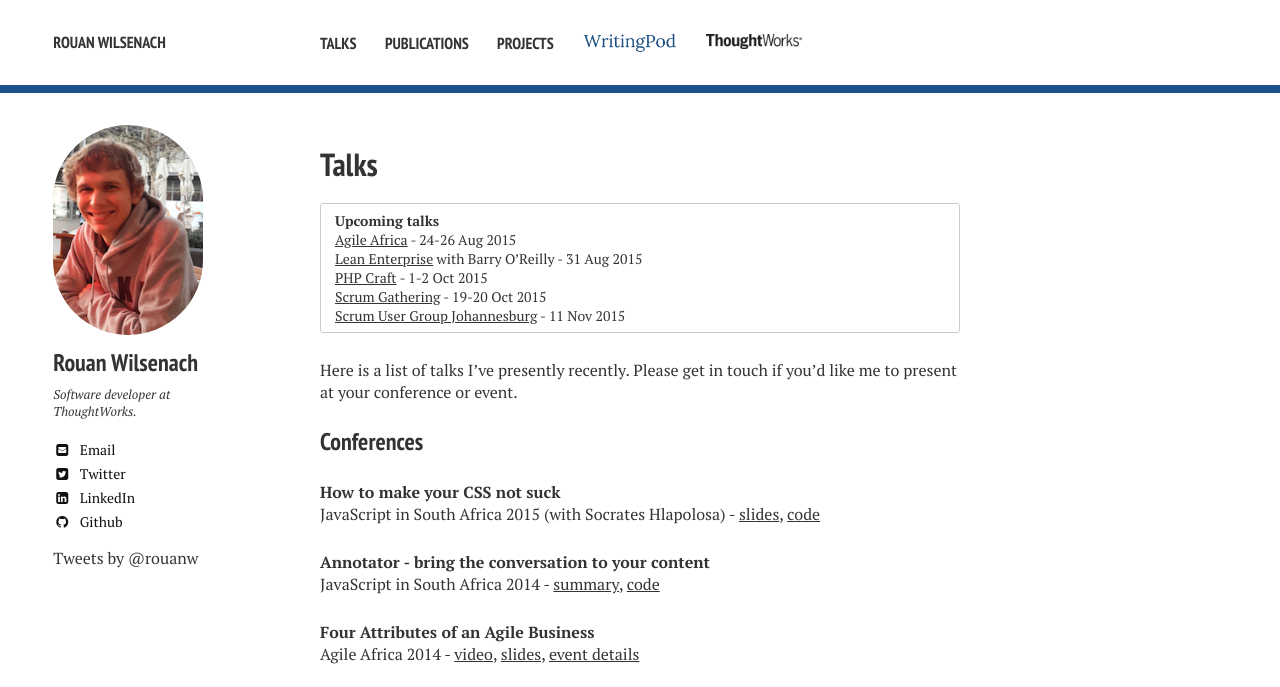
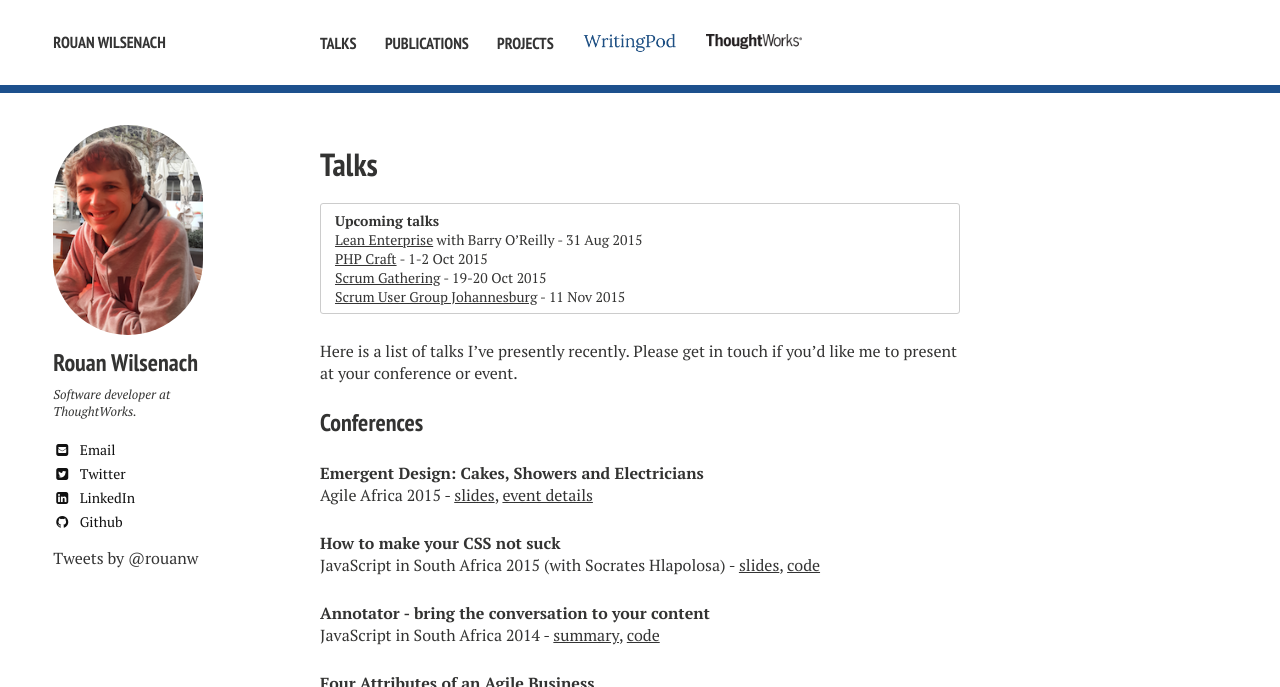
Before and after one commit to rouanw/rouanw.github.io, a Jekyll site: the page built from talks/index.md, in a window 1280 px wide and 900 px high, cut to the strip 0-687 px from the top of the window. Built offline with Jekyll 4.4.1, drawn with Linux system fonts in a browser that asks for light colours; nearby versions of some CDN libraries; some web fonts are replaced; comment, search, counter and statistics services are not loaded.

Commit message:
add agile africa slides

```diff
--- a/talks/index.md
+++ b/talks/index.md
@@ -7,7 +7,6 @@ share: false
 # Talks
 
 __Upcoming talks__
-[Agile Africa](http://agileafrica.jcse.org.za/proposal/emergent-design-cakes-showers-and-electricians) - 24-26 Aug 2015
 [Lean Enterprise](http://info.thoughtworks.com/lean-enterprise-community-registration-page-sa.html) with Barry O'Reilly - 31 Aug 2015
 [PHP Craft](http://phpsouthafrica.com/#schedule) - 1-2 Oct 2015
 [Scrum Gathering](http://sugsa.org.za/scrum-gathering-south-africa-2015/speakers/rouan-wilsenach-heroes-need-sleep-too-techniques-for-stress-free-software-releases/) - 19-20 Oct 2015
@@ -17,6 +16,9 @@ __Upcoming talks__
 Here is a list of talks I've presently recently. Please get in touch if you'd like me to present at your conference or event.
 
 ### Conferences
+
+__Emergent Design: Cakes, Showers and Electricians__
+Agile Africa 2015 - [slides](http://www.slideshare.net/rouanw/emergent-design-cakes-showers-and-electricians), [event details](http://agileafrica.jcse.org.za/proposal/emergent-design-cakes-showers-and-electricians)
 
 __How to make your CSS not suck__
 JavaScript in South Africa 2015 (with Socrates Hlapolosa) - [slides](http://www.slideshare.net/rouanw/how-to-make-your-css-not-suck), [code](https://github.com/rouanw/style-guide-demo)
```
Also changed, not shown: index.md (+0 -1 lines).
